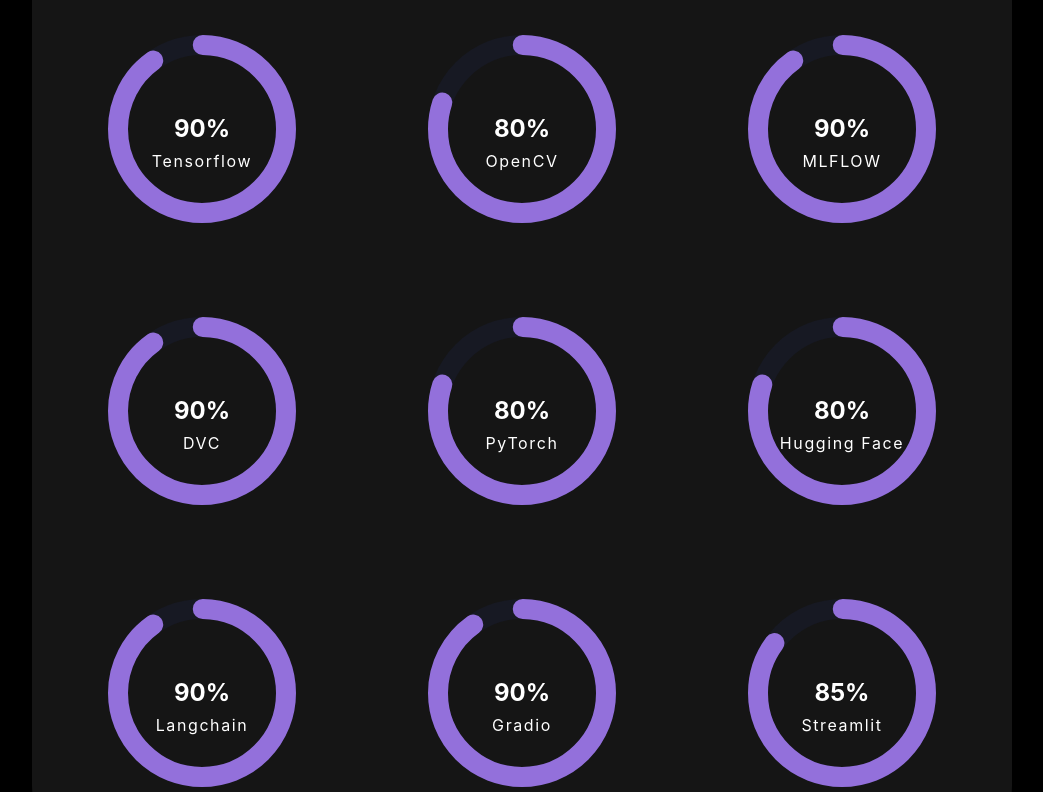
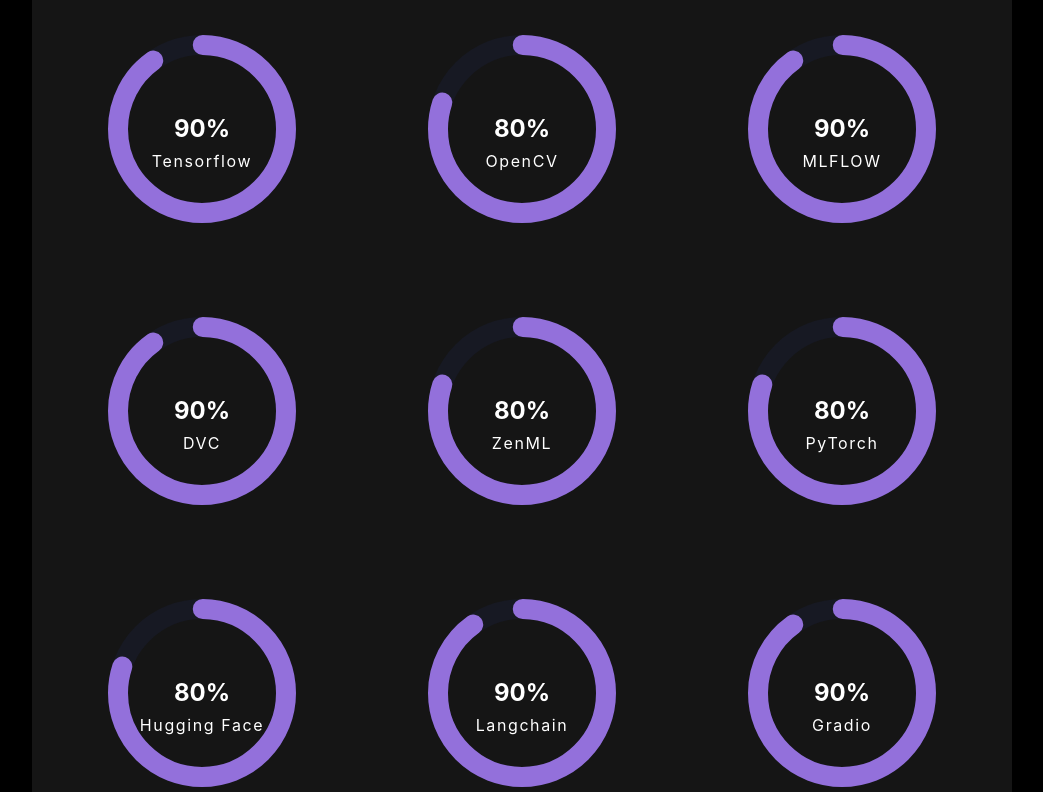
Before and after one commit to sanskarmodi8/sanskarmodi8.github.io, a React (Create React App) app: page / in a window 1280 px wide. Shown: the part 1506-2298 px from the top of the page, without its empty margins (118-1161 px from the left). Built offline with nearby package versions, Linux system fonts and the light colour scheme.

Commit message:
added zenml skill

```diff
--- a/src/components/Home.jsx
+++ b/src/components/Home.jsx
@@ -37,6 +37,7 @@
     { name: 'OpenCV', value: 80, bool: false },
     { name: 'MLFLOW', value: 90, bool: false },
     { name: 'DVC', value: 90, bool: false },
+    { name: 'ZenML', value: 80, bool: false },
     { name: 'PyTorch', value: 80, bool: false },
     { name: 'Hugging Face', value: 80, bool: false },
     { name: 'Langchain', value: '90', bool: false },
```
